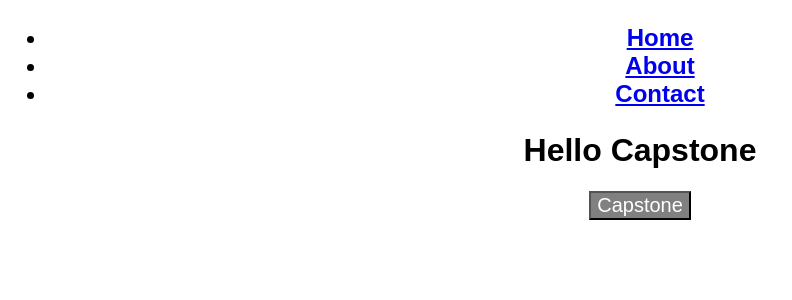
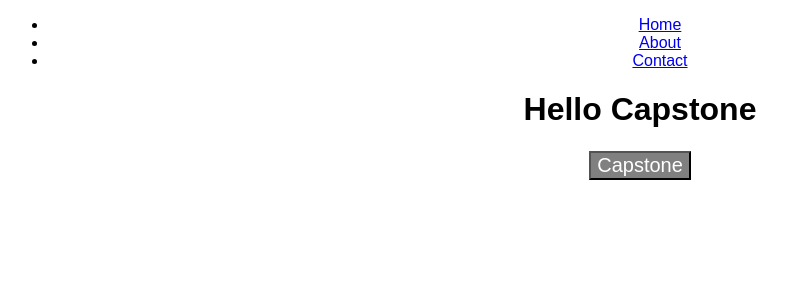
Before and after one commit to jmart2001/testing, a React (Create React App) app: page / in a window 1280 px wide. Shown: the top 300 px of the page, without its empty margins (0-792 px from the left). Built offline with nearby package versions, Linux system fonts and the light colour scheme.

Commit message:
More Header

```diff
--- a/src/App.js
+++ b/src/App.js
@@ -28,7 +28,7 @@ function Header() {
 export default function App() {
   return (
     <div className="App">
-      <h2 style={{textAlign: 'center'}}><Header/></h2>
+      <Header/>
       <h1>Hello Capstone</h1>
       <h2 style={{textAlign: 'center'}}><Capstone/></h2>
     </div>
```
